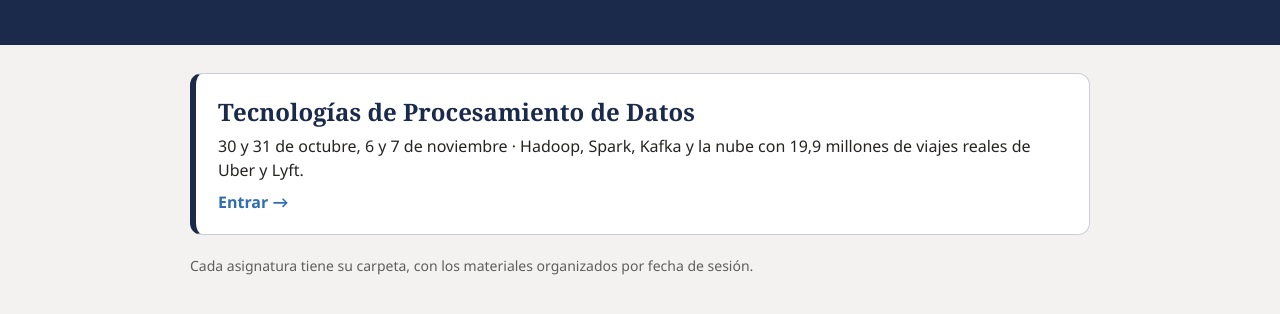
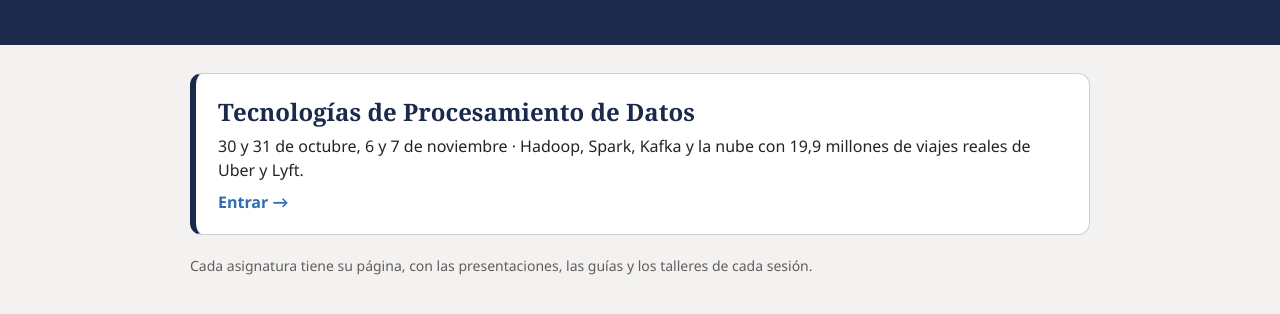
Before and after one commit to hmedrano-gif/CURN, a plain HTML site: page index.html in a window 1280 px wide. Shown: the part 178-492 px from the top of the page. Drawn offline with Linux system fonts and the light colour scheme.

Commit message:
Portada: un enlace por asignatura hacia su página, sin sesiones sueltas

```diff
--- a/index.html
+++ b/index.html
@@ -33,7 +33,7 @@ a.card .ir{color:var(--blue);font-weight:700;margin-top:8px}
     <div>30 y 31 de octubre, 6 y 7 de noviembre · Hadoop, Spark, Kafka y la nube con 19,9 millones de viajes reales de Uber y Lyft.</div>
     <div class="ir">Entrar →</div>
   </a>
-  <p class="nota">Cada asignatura tiene su carpeta, con los materiales organizados por fecha de sesión.</p>
+  <p class="nota">Cada asignatura tiene su página, con las presentaciones, las guías y los talleres de cada sesión.</p>
 </div></main>
 </body>
 </html>
```
Also changed, not shown: 1 other file.
